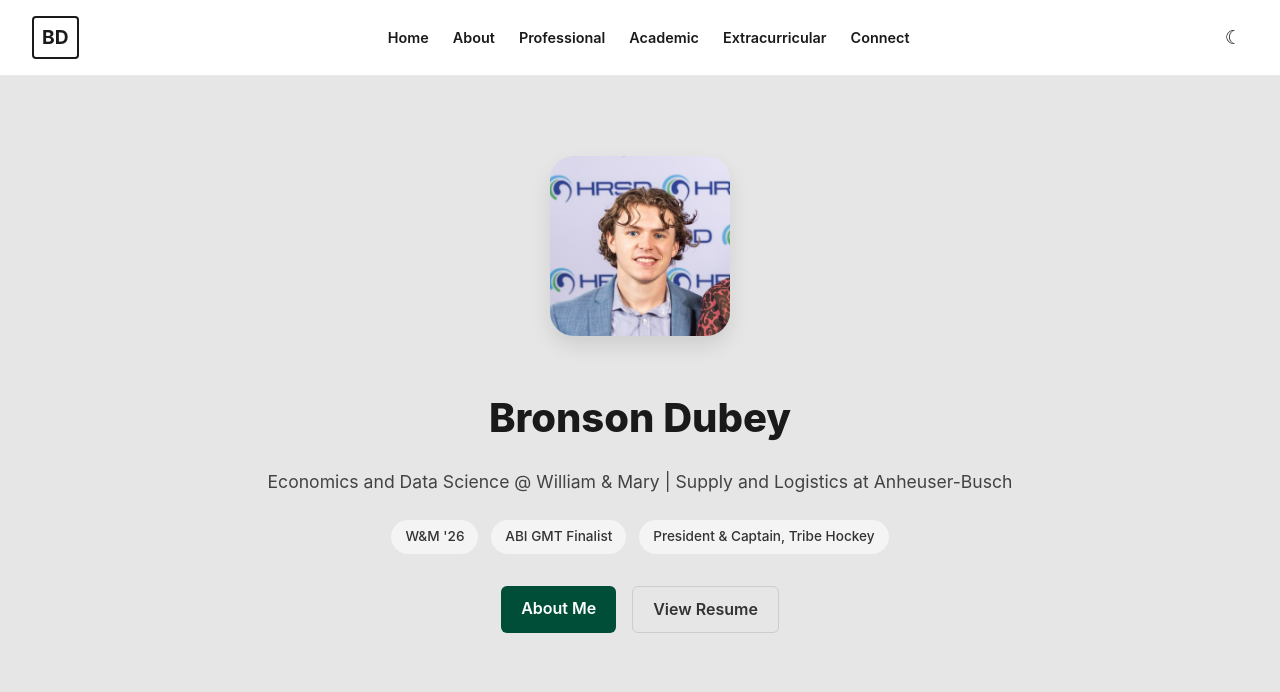
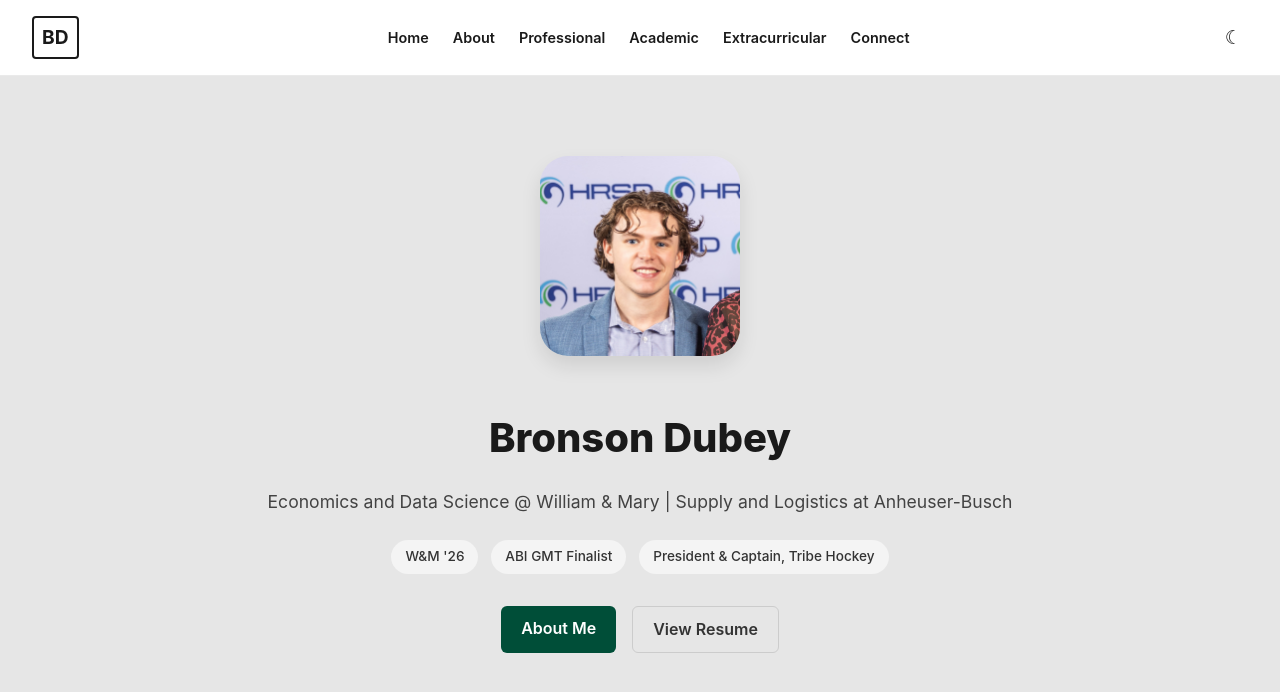
Before and after one commit to bxdubey/github.io, a Jekyll site: the page built from index.html, in a window 1280 px wide. Shown: the top 692 px of the page. Built offline with Jekyll 4.4.1, drawn with Linux system fonts in a browser that asks for light colours.

Commit message:
Update profile picture dimensions and border radius

```diff
--- a/assets/css/style.scss
+++ b/assets/css/style.scss
@@ -95,8 +95,8 @@ main {
 /* Home Page Hero Section */
 .hero { text-align: center; margin-top: 2rem; }
 .profile-pic {
-  width: 180px; height: 180px;
-  border-radius: 24px;
+  width: 200px; height: 200px;
+  border-radius: 28px;
   object-fit: cover;
   box-shadow: 0 10px 20px rgba(0,0,0,0.1);
   margin-bottom: 1rem;
```
